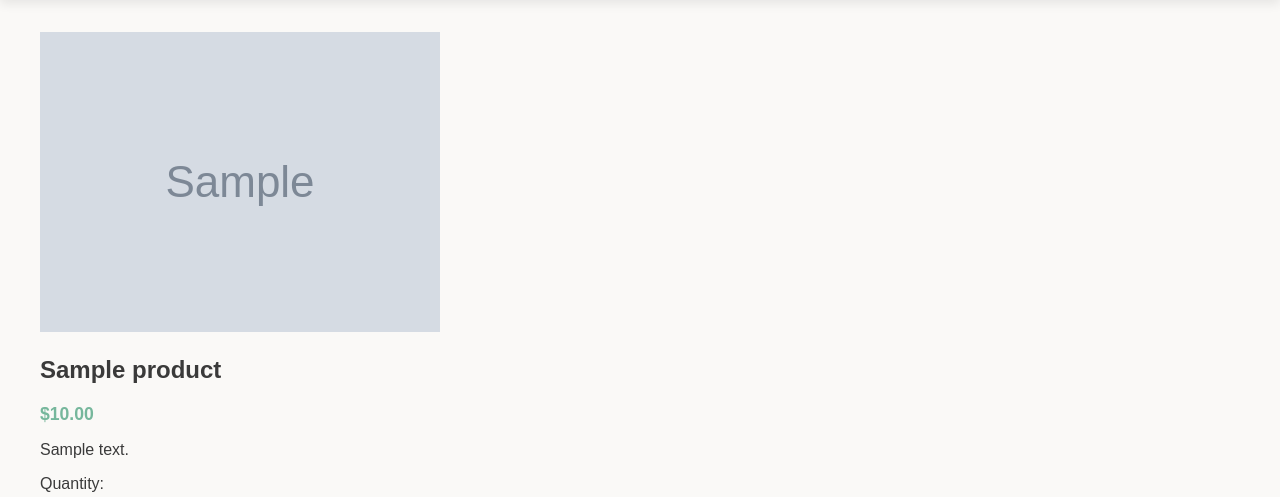
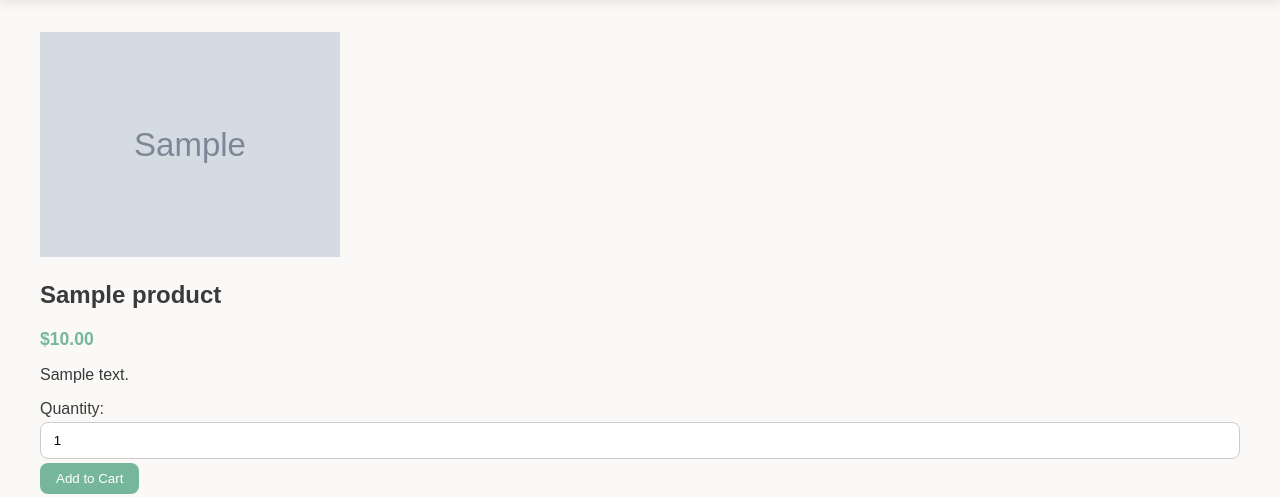
Before and after one commit to Tasnim0-0Abdelhamid/GlowHub, a Django app: page /product/1/ in a window 1280 px wide. Shown: the part 105-602 px from the top of the page. Run offline with Django 5.2, Linux system fonts and the light colour scheme; tables that the repository leaves empty hold one stand-in row (values such as "Sample post"); grey boxes marked "Sample" are stand-in pictures.

Commit message:
Final Edit

```diff
--- a/GlowHub/settings.py
+++ b/GlowHub/settings.py
@@ -149,7 +149,7 @@ else:
         'ENGINE': 'django.db.backends.postgresql',
         'NAME': os.getenv('.env'),  # same name as your .env file
         'USER': 'postgres',
-        'PASSWORD': os.getenv('DB_PASSWORD'),
+        'PASSWORD':'789632145',
         'HOST': 'localhost',
         'PORT': '5432',
     }
--- a/main_app/templates/product_detail.html
+++ b/main_app/templates/product_detail.html
@@ -7,7 +7,7 @@
 
     <div class="product-detail-image">
         {% if product.image %}
-            <img src="{{ product.image.url }}" alt="{{ product.name }}">
+            <img src="{{ product.image.url }}" alt="{{ product.name }}" style="width: 300px; height: auto;">
         {% endif %}
     </div>
 
```
Also changed, not shown: requirements.txt (+2 -6 lines), media/products/The_Purest_Solutions_Hydration_Booster_Daily_Moisturizing_ErpiOYH.jpg (renamed from media/products/The_Purest_Solutions_Hydration_Booster_Daily_Moisturizing.jpg).
